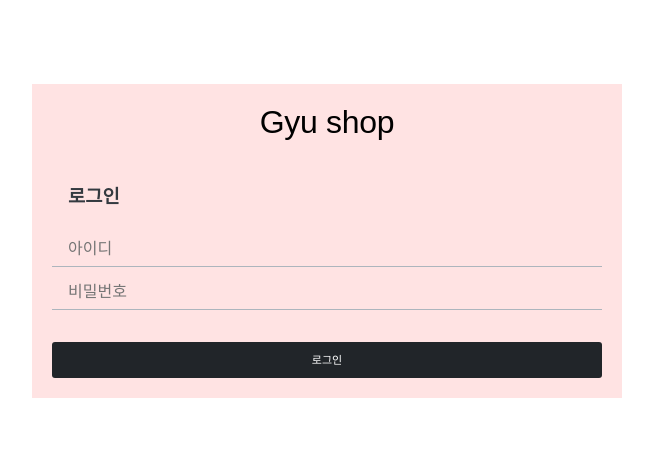
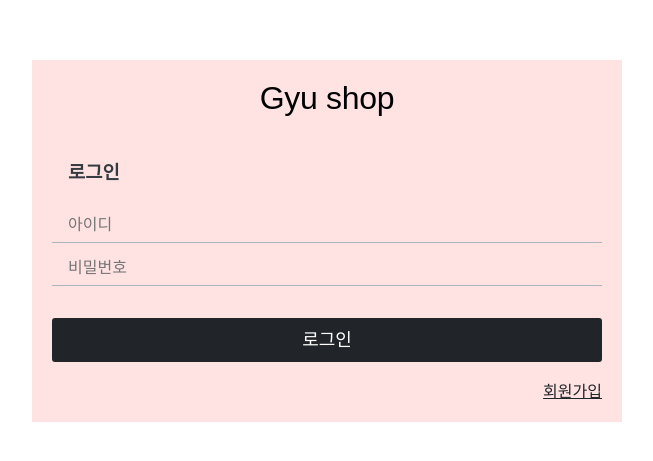
Before and after one commit to Gyumong/gyushop, a React (Create React App) app in the folder shop-frontend/: page /login in a window 1280 px wide. Shown: the part 159-620 px from the top of the page, without its empty margins (313-966 px from the left). Built offline with nearby package versions, Linux system fonts and the light colour scheme.

Commit message:
로그인,회원가입 UI 완성

```diff
--- a/shop-frontend/src/components/auth/AuthForm.js
+++ b/shop-frontend/src/components/auth/AuthForm.js
@@ -14,6 +14,18 @@
    form{
     display:flex;
     flex-direction:column;
+   }
+
+   footer{
+       display:flex;
+       justify-content:flex-end;
+       align-items:center;
+
+       a{
+           margin-top:1rem;
+           color:${palette.gray[9]};
+           text-decoration:underline;
+       }
    }
 `;
 
@@ -32,15 +44,37 @@
     }
 `;
 
-const AuthForm = ()=>{
+const textMap= {
+    login:'로그인',
+    register:'회원가입',
+};
+
+
+const AuthForm = ({type})=>{
+    const text= textMap[type];
     return(
         <AuthFormBlock>
-            <h3>로그인</h3>
+            <h3>{text}</h3>
             <form>
                 <StyledInput autoComplate="uesrname" name="username" placeholder="아이디" />
                 <StyledInput autoComplate="new-password" name="password" placeholder="비밀번호" type="password" />
-                <Button>로그인</Button>
+                {type ==='register' &&(
+                    <StyledInput
+                        autoComplete="new-password"
+                        name="passwordConfirm"
+                        placeholder="비밀번호 확인"
+                        type="password"
+                        />
+                )}
+                <Button fullWidth>{text}</Button>
             </form>
+            <footer>
+                {type==='login'?(
+                    <Link to ="/register">회원가입</Link>
+                    ):(
+                        <Link to="/login">로그인</Link>
+                    )}
+            </footer>
         </AuthFormBlock>
     );
 };
--- a/shop-frontend/src/components/common/Button.js
+++ b/shop-frontend/src/components/common/Button.js
@@ -1,5 +1,5 @@
 import React from 'react';
-import styled from 'styled-components';
+import styled,{css} from 'styled-components';
 import palette from '../../lib/styles/palette';
 
 const StyledButton = styled.button`
@@ -23,6 +23,16 @@
 
         opacity: 0.5;
     }
+
+    ${props =>
+        props.fullWidth &&
+        css`
+            padding-top:0.75rem;
+            padding-bottom:0.75rem;
+            width:100%;
+            font-size:1.125rem;
+        `}
+
 `;
 
 const Button = props => <StyledButton {...props} />;
--- a/shop-frontend/src/pages/LoginPage.js
+++ b/shop-frontend/src/pages/LoginPage.js
@@ -5,7 +5,7 @@
 const LoginPage = ()=>{
     return(
         <AuthTemplate>
-            <AuthForm />
+            <AuthForm type="login"/>
         </AuthTemplate>
         )
 };
--- a/shop-frontend/src/pages/RegisterPage.js
+++ b/shop-frontend/src/pages/RegisterPage.js
@@ -5,7 +5,7 @@
 const RegisterPage=()=>{
     return(
         <AuthTemplate>
-            <AuthForm />
+            <AuthForm type="register"/>
         </AuthTemplate>
         )
 };
```
